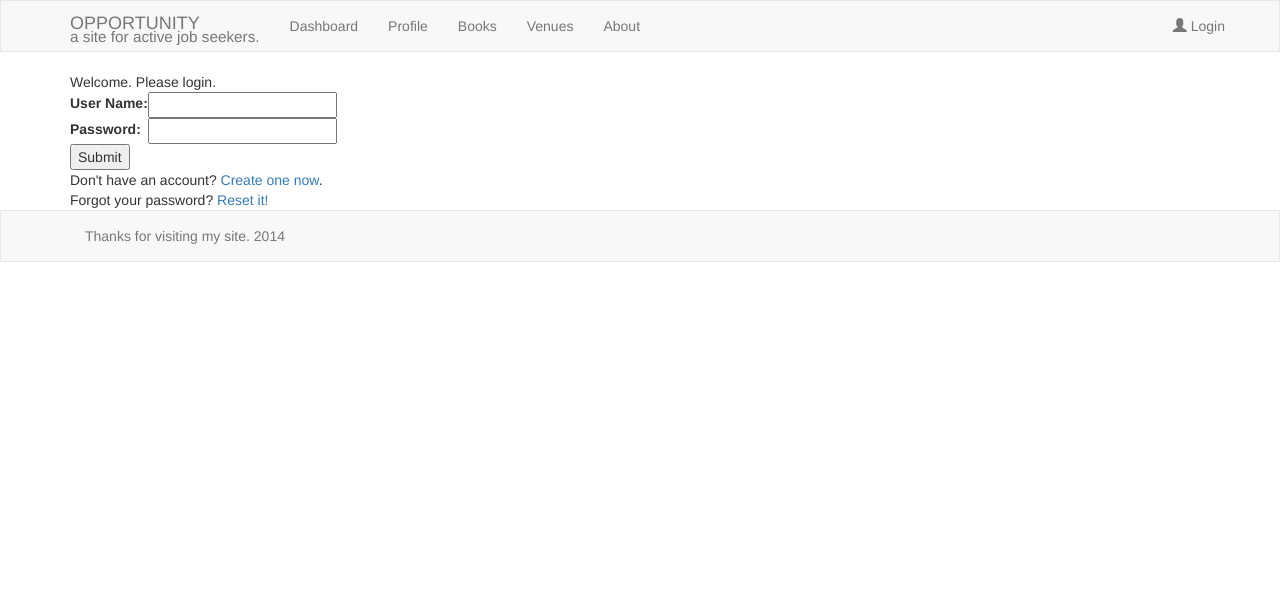
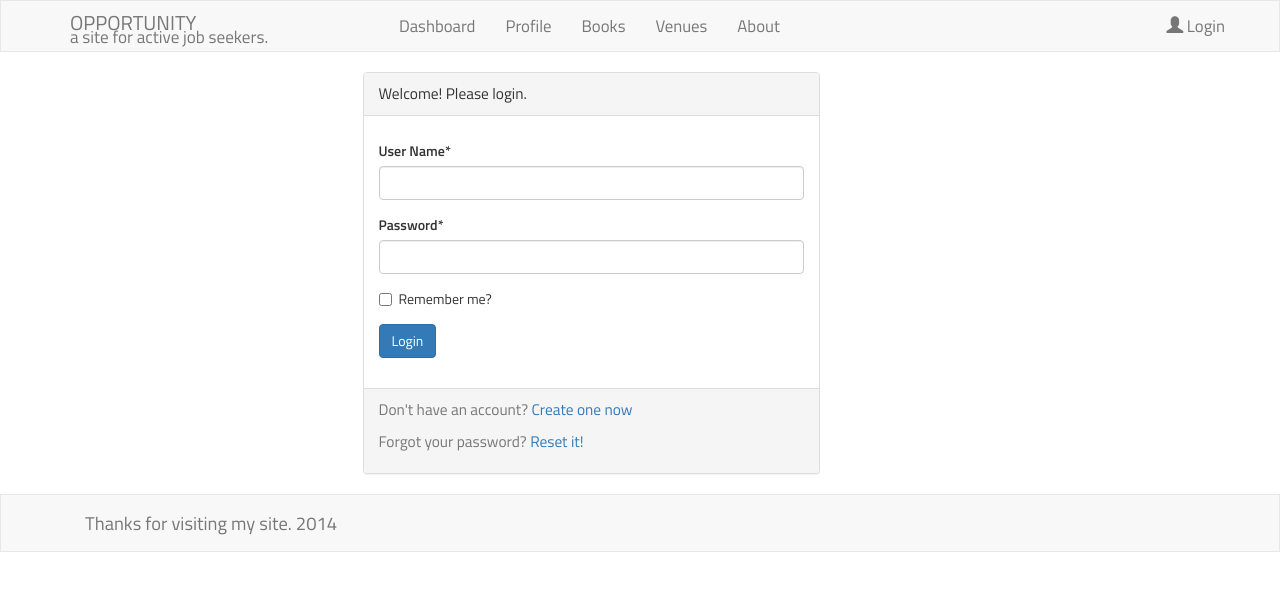
Before and after one commit to oshko/opportunity, a Django app: page /login/ in a window 1280 px wide. Shown: the top 591 px of the page. Run offline with Django 3.2, Linux system fonts and the light colour scheme; some libraries are stand-ins or nearby versions.

Commit message:
Login page adjusted in Bootstrap3. Cripsy form package included into common.txt, form.py, base.py, base.html and login.html

```diff
--- a/opportunity/settings/base.py
+++ b/opportunity/settings/base.py
@@ -131,6 +131,8 @@ TEMPLATE_DIRS = (
     os.path.join(os.path.dirname(__file__),'..', 'templates').replace('\\','/'),
 )
 
+CRISPY_TEMPLATE_PACK='bootstrap3'
+
 INSTALLED_APPS = (
     'django.contrib.admin',
     'django.contrib.admindocs',
@@ -141,6 +143,7 @@ INSTALLED_APPS = (
     'django.contrib.messages',
     'django.contrib.staticfiles',
     'opportunity.tracker',
+    'crispy_forms',
     'south',
 )
 
--- a/opportunity/templates/base.html
+++ b/opportunity/templates/base.html
@@ -1,9 +1,12 @@
 <!doctype html>
 {% load i18n %}
+{% load crispy_forms_tags %}
+
 <html lang="en">
 	<head>
 		<meta charset="utf-8" />
-
+	<!-- Fonts -->
+	<link href='http://fonts.googleapis.com/css?family=Titillium+Web:400,600' rel='stylesheet' type='text/css'>
 
 	<!-- Bootstrap 3.1.1 compiled and minified CSS -->
 	<link rel="stylesheet" href="//netdna.bootstrapcdn.com/bootstrap/3.1.1/css/bootstrap.min.css">
@@ -27,6 +30,7 @@
 		<title>{% trans "Opportunity" %}</title>
 	</head>
 	<body>
+
 		<header class="navbar navbar-default" role="navigation">
 			<nav class="container">
 				<a href="/about/" class="navbar-brand">
--- a/opportunity/templates/login.html
+++ b/opportunity/templates/login.html
@@ -1,23 +1,43 @@
 {% extends "base.html" %}
+{% load crispy_forms_tags %}
 {% block content %}
-Welcome. Please login.
-	<form action="" method="post">
+<section class="row">
+	<div class="col-md-offset-3 col-md-5">
+		<div class="panel panel-default">
+			<p class="panel-heading">Welcome! Please login. </p>
+			<div class="panel-body">
+
 				{% csrf_token %}
 				{% if err_pwd %}
-            <p style="color: red;">
-            {{ err_pwd }}
-            </p>
+					<p class="alert alert-warning">  {{ err_pwd }} </p>
 				{% endif %}
 				{% if form.errors %}
-			<p style="color: red;">
-				Please correct the error{{ form.errors|pluralize }} below.
-			</p>
+					<p class="alert alert-warning">	Please correct the error{{ form.errors|pluralize }} below.</p>
+				{% endif %}
+				{% crispy form %}
+				<!--
+				<form class="form-horizontal"action="" method="post">
+
+				{% csrf_token %}
+				{% if err_pwd %}
+					<p class="alert alert-warning">  {{ err_pwd }} </p>
+				{% endif %}
+				{% if form.errors %}
+					<p class="bg-warning">	Please correct the error{{ form.errors|pluralize }} below.</p>
 				{% endif %}
 					<table>
 						{{ form.as_table }}
 					</table>
-		<input type="submit" value="Submit">
+					<input class="btn btn-default"type="submit" value="Submit">
 				</form>
-Don't have an account? <a href="/register/">Create one now</a>. <br/>
-Forgot your password? <a href="/resetpassword/">Reset it!</a>
+				-->
+			</div>
+			<div class="panel-footer">
+				<p class="text-muted">Don't have an account? <a href="/register/">Create one now</a></p>
+				<p class="text-muted">Forgot your password? <a href="/resetpassword/">Reset it!</a></p>
+			</div>
+		</div>
+	</div>
+</section>
+
 {% endblock %}
--- a/opportunity/tracker/forms.py
+++ b/opportunity/tracker/forms.py
@@ -1,6 +1,11 @@
 from django import forms
 from django.contrib.auth.models import User
 from django.utils.translation import ugettext as _
+
+from crispy_forms.helper import FormHelper
+from crispy_forms.layout import Submit
+
+
 
 from .models import *
 
@@ -317,5 +322,8 @@ class RegistrationForm(forms.ModelForm):
 
 class LoginForm(forms.Form):
     username = forms.CharField(label=_('User Name'))
-    password = forms.CharField(label=_('Password'),
-                               widget=forms.PasswordInput(render_value=False))
+    password = forms.CharField(label=_('Password'), widget = forms.PasswordInput(render_value=False))
+    remember= forms.BooleanField(label= _('Remember me?'), required=False)
+    helper = FormHelper()
+    helper.form_method = 'POST'
+    helper.add_input(Submit('login', 'Login', css_btn='btn btn-default'))
--- a/opportunity/tracker/static/css/custom.css
+++ b/opportunity/tracker/static/css/custom.css
@@ -1,12 +1,19 @@
 .navbar {
 	border-radius: 0;
+	font-size: 1.2em;
 }
 
 .navbar-brand {
 	line-height: 14px;
-	margin: 0;
+	margin: 0 5em 0 0;
+	font-size: 1.2em;
 }
 
 body {
-	padding-bottom: 70px;
+	font-family: 'Titillium Web', sans-serif;
+
 }
+
+p {
+	font-size: 1.1em;
+}
--- a/requirements/common.txt
+++ b/requirements/common.txt
@@ -1,5 +1,6 @@
 Cython==0.19.1
 Django==1.6.1
+django-crispy-forms==1.4.0
 dj-database-url==0.2.1
 gunicorn==18.0
 psycopg2==2.5.1
```
Lines whose indentation alone changed are shown as unchanged.
